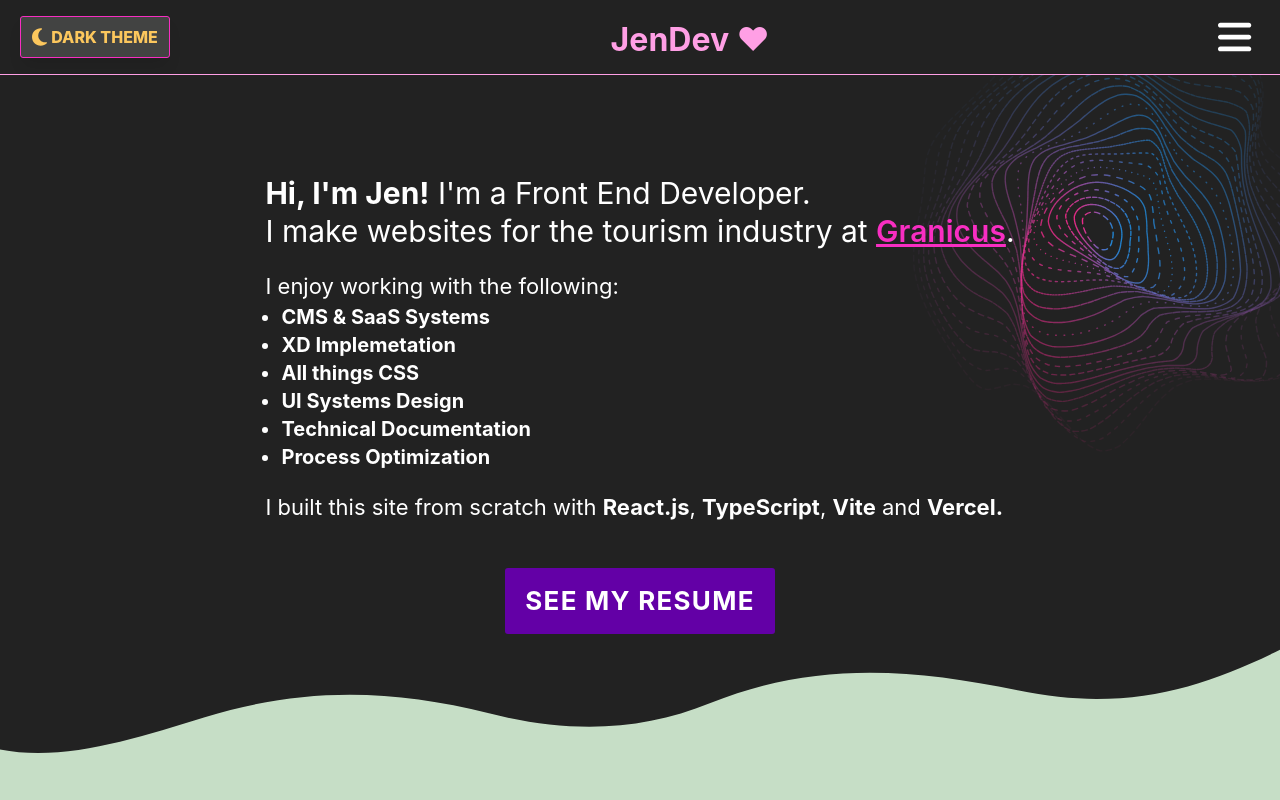
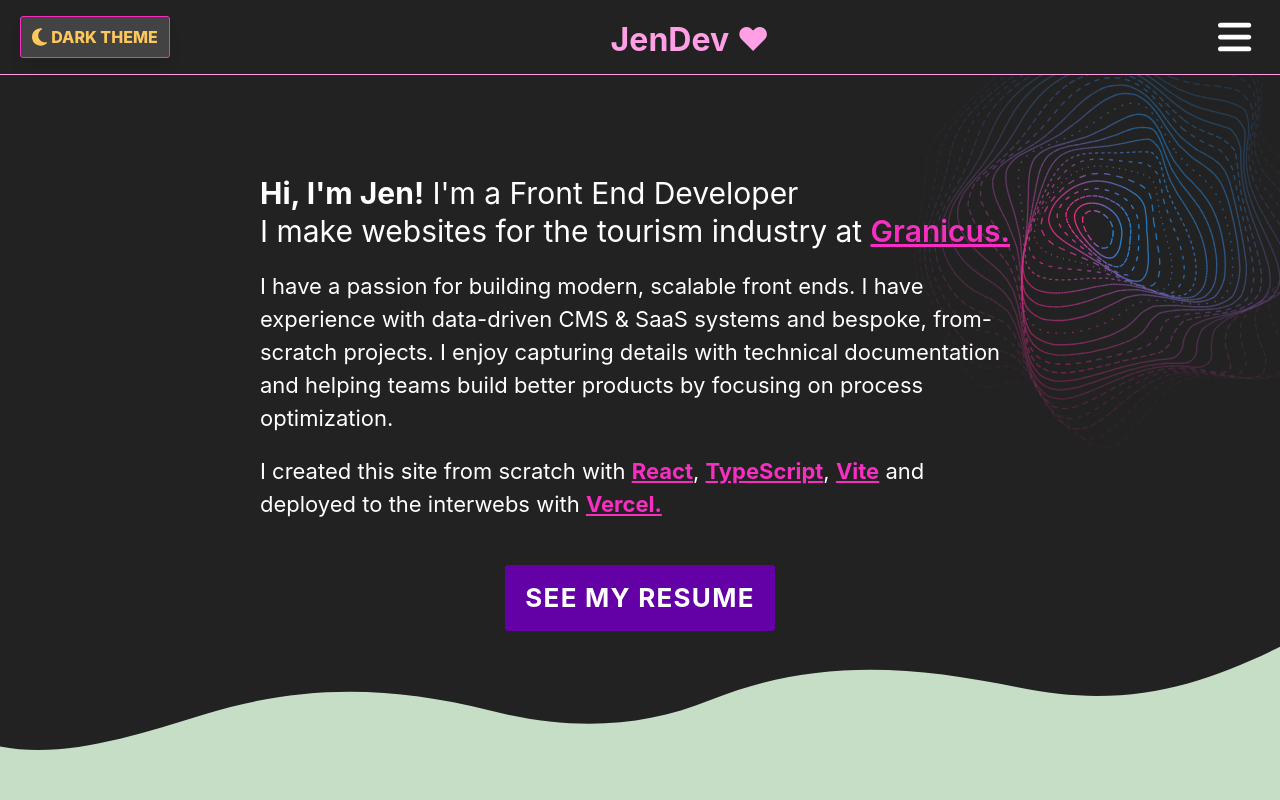
Before and after one commit to jenhedg/jen-dev-vite, a React (Vite) app: page / in a window 1280 px wide. Shown: the top 800 px of the page. Built offline with nearby package versions, Linux system fonts and the light colour scheme.

Commit message:
intro update

```diff
--- a/src/components/Intro/Intro.tsx
+++ b/src/components/Intro/Intro.tsx
@@ -11,20 +11,14 @@ export default function Intro() {
             <div className="intro-inner">
                 <article className="intro-item">
                     <div className="intro-content">
-                        <p className="intro-subtitle"><strong>Hi, I'm Jen!</strong> I'm a Front End Developer.<br/>I make websites for the tourism industry at <Link className="link" to="https://www.granicus.com" target="_blank">Granicus</Link>.</p>
-
+                        <p className="intro-subtitle"><strong>Hi, I'm Jen!</strong> I'm a Front End Developer<br/> I make websites for the tourism industry at <Link className="link" to="https://www.granicus.com" target="_blank">Granicus.</Link>
+                        </p>
                         <p className="intro-text">
-                            I enjoy working with the following:
-                            <ul className="intro-list">
-                                <li className="list-item"><strong>CMS & SaaS Systems</strong></li>
-                                <li className="list-item"><strong>XD Implemetation</strong></li>
-                                <li className="list-item"><strong>All things CSS</strong></li>
-                                <li className="list-item"><strong>UI Systems Design</strong></li>
-                                <li className="list-item"><strong>Technical Documentation</strong></li>
-                                <li className="list-item"><strong>Process Optimization</strong></li>
-                            </ul>
+                            I have a passion for building modern, scalable front ends. I have experience with data-driven CMS & SaaS systems and bespoke, from-scratch projects. I enjoy capturing details with technical documentation and helping teams build better products by focusing on process optimization.
                         </p>
-                        <p className="intro-text">I built this site from scratch with <strong>React.js</strong>, <strong>TypeScript</strong>, <strong>Vite</strong> and <strong>Vercel.</strong></p>
+                        <p className="intro-text">I created this site from scratch with <Link className="link" to="https://react.dev/" target="_blank"><strong> React</strong></Link>, <Link className="link" to="https://www.typescriptlang.org/" target="_blank"><strong>
+                            TypeScript</strong></Link>, <Link className="link" to="  https://vite.dev/" target="_blank"><strong> Vite</strong></Link> and deployed to the interwebs with <Link className="link" to="https://vercel.com/" target="_blank"><strong> Vercel.</strong></Link>
+                        </p>
                     </div>
                 </article>
             </div>
```
